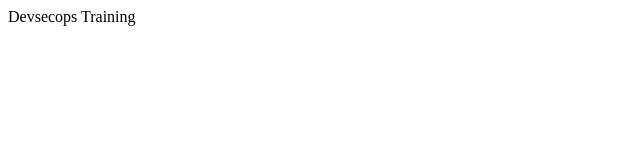
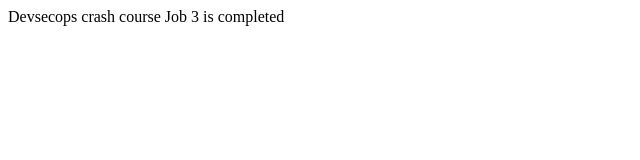
Before and after one commit to VysaliKamatham96/SampleProject, a plain HTML site: page index.html in a window 1280 px wide. Shown: the whole page, without its empty margins (0-640 px from the left). Drawn offline with Linux system fonts and the light colour scheme.

Commit message:
Update index.html

```diff
--- a/index.html
+++ b/index.html
@@ -1,6 +1,6 @@
 <!DOCTYPE html>
 <html>
 <body>
- Devsecops Training
+ Devsecops crash course Job 3 is completed
 </body>
 </html>
```
